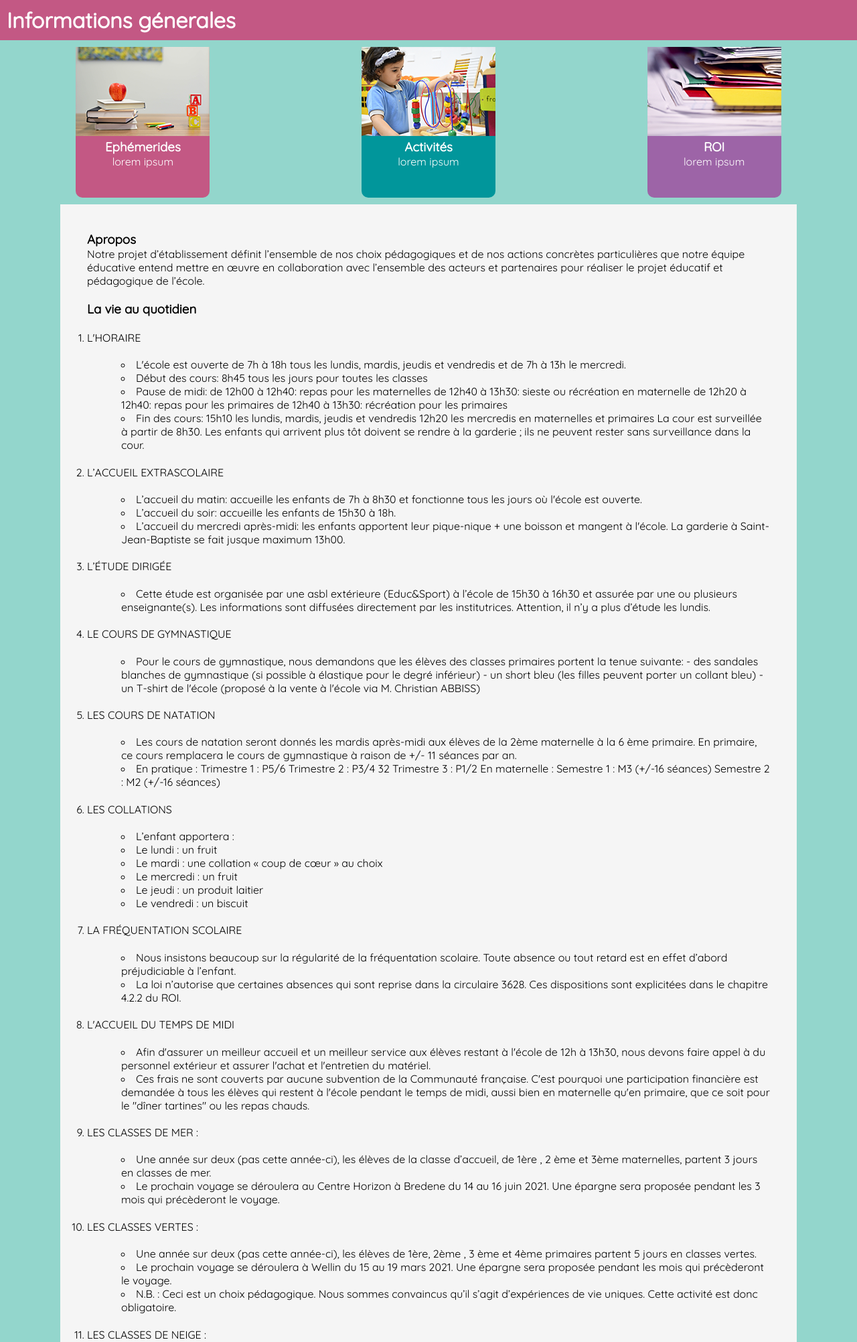
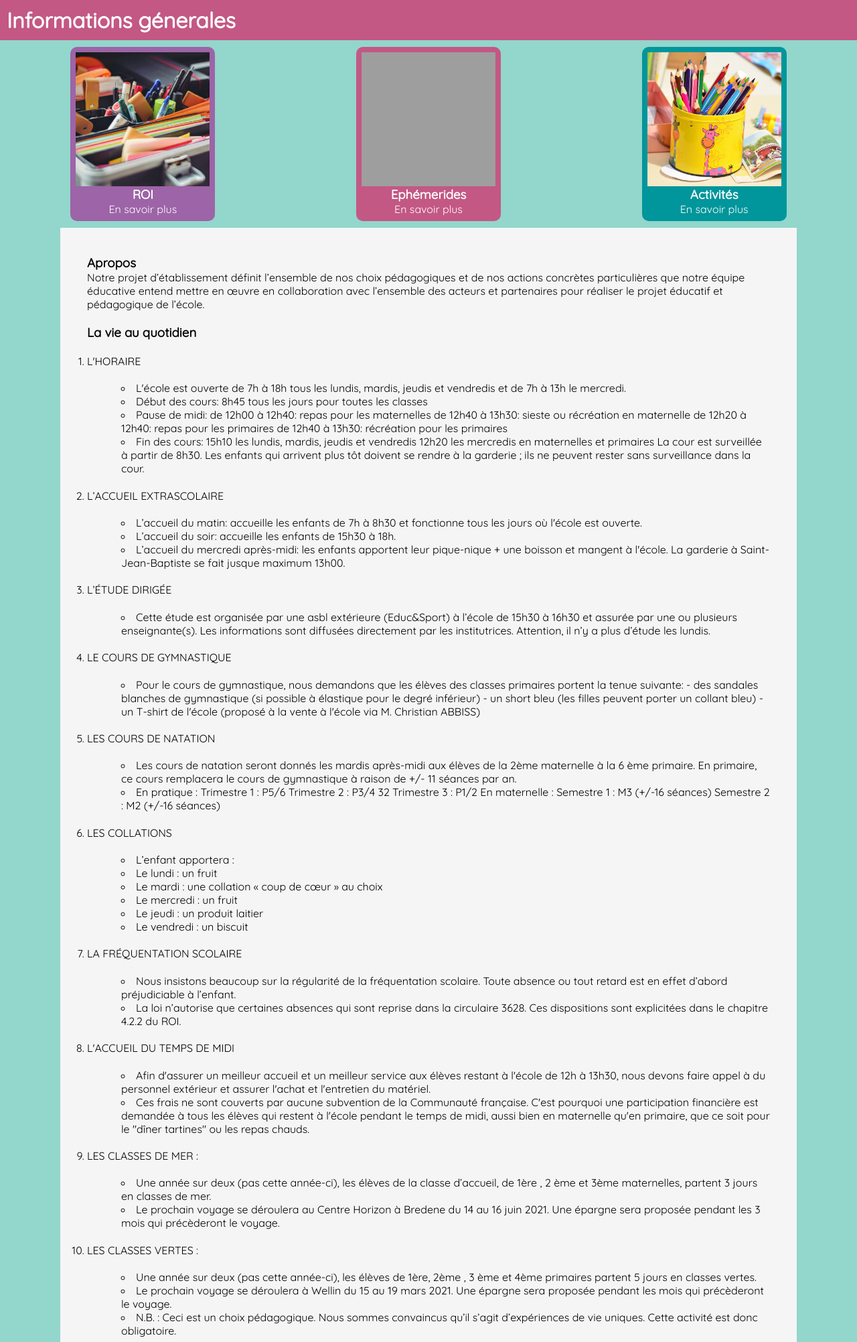
Before and after one commit to emontaigne/ecole_st_jean_baptiste_php, a PHP site: template view/page/info.php in a window 1280 px wide. Shown: the part 350-2353 px from the top of the page at 67% size. Run offline with PHP 8.4, Linux system fonts and the light colour scheme; the template is opened without the code that fills it, so the values that code supplies are empty; grey boxes are pictures that could not be loaded.

Commit message:
added new buttons to info generales page

```diff
--- a/public/css/info.css
+++ b/public/css/info.css
@@ -110,6 +110,58 @@ div.cards-info a:hover div.roi {
   text-align: center;
 }
 
+/* -----test image as background------ */
+.button-testing-1 {
+  /* width: 200px; */
+  color: white;
+  text-align: center;
+  padding: 8px;
+}
+.button-testing-image-ephemerides {
+  width: 200px;
+  height: 200px;
+  background: url("../images/calendar.jpg");
+  background-size: cover;
+}
+.button-testing-image-activites {
+  width: 200px;
+  height: 200px;
+  background: url("../images/activity3.jpg");
+  background-size: cover;
+}
+
+.button-testing-image-roi {
+  width: 200px;
+  height: 200px;
+  background: url("../images/supplies.jpg");
+  background-size: cover;
+}
+.button-ephemerides {
+  background-color: #c35884;
+  cursor: pointer;
+  border-radius: 10px;
+}
+div.buttons-testing-1 a:hover div.button-ephemerides {
+  opacity: 0.8;
+}
+
+.button-activites {
+  background-color: #01969b;
+  border-radius: 10px;
+}
+div.buttons-testing-1 a:hover div.button-activites {
+  opacity: 0.8;
+}
+
+.button-roi {
+  background-color: #9d64a7;
+  border-radius: 10px;
+}
+
+div.buttons-testing-1 a:hover div.button-roi {
+  opacity: 0.8;
+}
+
 @media screen and (max-width: 1200px) {
   .header-img-info {
     height: 250px;
--- a/view/page/info.php
+++ b/view/page/info.php
@@ -5,29 +5,38 @@
   </a>
 </div>
 </div>
-<div class="cards-info">
-  <a href="?section=ephemerides" style="text-decoration: none">
-    <div class="card-info ephemerides" id="ephemerides-button">
-      <img src="public/images/info1.png" class="page-info-img" alt="" />
-      <h3>Ephémerides</h3>
-      <p>lorem ipsum</p>
+
+<div class="buttons-testing-1">
+<a class="liens" href="?section=roi">
+        <div class="button-testing-1 button-roi">
+            <div class="button-testing-image-roi"></div>
+            <div class="button-testing-text">
+                <h3>ROI</h3>
+                <p>En savoir plus</p>
+            </div>
         </div>
     </a>
-  <a href="?section=activites" style="text-decoration: none">
-    <div class="card-info activites" id="activites-button">
-      <img src="public/images/info2.png" class="page-info-img" alt="" />
-      <h3>Activités</h3>
-      <p>lorem ipsum</p>
+    <a class="liens" href="?section=ephemerides">
+        <div class="button-testing-1 button-ephemerides">
+            <div class="button-testing-image-ephemerides"></div>
+            <div class="button-testing-text">
+                <h3>Ephémerides</h3>
+                <p>En savoir plus</p>
+            </div>
         </div>
     </a>
-  <a href="?section=roi" style="text-decoration: none">
-    <div class="card-info roi" id="roi-button">
-      <img src="public/images/info3.png" class="page-info-img" alt="" />
-      <h3>ROI</h3>
-      <p>lorem ipsum</p>
+
+    <a class="liens" href="?section=activites">
+        <div class="button-testing-1 button-activites">
+            <div class="button-testing-image-activites"></div>
+            <div class="button-testing-text">
+                <h3>Activités</h3>
+                <p>En savoir plus</p>
+            </div>
         </div>
     </a>
 </div>
+
 <div class="texte-page-info">
   <div class="info-onglet onglet-apropos">
     <h3><a name="">Apropos</a></h3>
```
Lines whose indentation alone changed are shown as unchanged.
